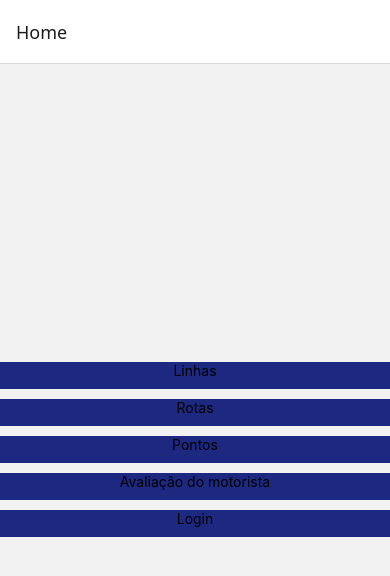
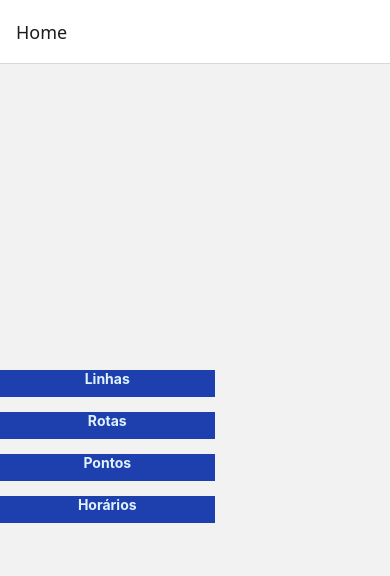
Before and after one commit to Kauanigonzaga/transporte-publico-mobile, a React Native app: screen /Home in a window 390 px wide. Shown: the top 576 px of the page. Built offline with nearby package versions, Linux system fonts and the light colour scheme; what react-native-responsive-fontsize would draw is missing.

Commit message:
Inicio da Home

```diff
--- a/src/telas/home/index.js
+++ b/src/telas/home/index.js
@@ -8,21 +8,24 @@ export default function Home() {
     return (
         <View style={styles.container}>
             <TouchableOpacity style={styles.botao} onPress={() => navigation.navigate('Linhas')}>
-
-                <Text style={styles.botao}>Linhas</Text>
+                <Text style={styles.titulo}>Linhas</Text>
             </TouchableOpacity>
             <TouchableOpacity style={styles.botao} onPress={() => navigation.navigate('Rotas')}>
-                <Text style={styles.botao}>Rotas</Text>
+                <Text style={styles.titulo}>Rotas</Text>
             </TouchableOpacity>
             <TouchableOpacity style={styles.botao} onPress={() => navigation.navigate('Pontos')}>
-                <Text style={styles.botao}>Pontos</Text>
+                <Text style={styles.titulo}>Pontos</Text>
             </TouchableOpacity>
-            <TouchableOpacity style={styles.botao} onPress={() => navigation.navigate('AvaliacaoMotorista')}>
-                <Text style={styles.botao}>Avaliação do motorista</Text>
+             <TouchableOpacity style={styles.botao} onPress={() => navigation.navigate('Horarios')}>
+                <Text style={styles.titulo}>Horários</Text>
+            </TouchableOpacity>
+
+           {/* <TouchableOpacity style={styles.botao} onPress={() => navigation.navigate('AvaliacaoMotorista')}>
+                <Text style={styles.titulo}>Avaliação do motorista</Text>
             </TouchableOpacity>
             <TouchableOpacity style={styles.botao} onPress={() => navigation.navigate('Login')}>
-                <Text style={styles.botao}>Login</Text>
-            </TouchableOpacity>
+                <Text style={styles.titulo}>Login</Text>
+            </TouchableOpacity>*/}
         </View>
     );
 }
--- a/src/telas/home/styles.js
+++ b/src/telas/home/styles.js
@@ -1,5 +1,6 @@
 import { RFValue } from 'react-native-responsive-fontsize';
 import { StyleSheet } from 'react-native';
+import { RFPercentage } from 'react-native-responsive-fontsize';
 
 const styles = StyleSheet.create({
 
@@ -7,21 +8,26 @@ const styles = StyleSheet.create({
         flex: 1,
         alingnItems: 'center',
         justifyContent: 'center',
-       borderRadius: RFValue(20),
+        borderRadius: RFPercentage(20),
         justifyContent: 'center',
+        border: RFPercentage(10),
+        borderRadius: RFPercentage(10),
     },
     titulo: {
-        fontSize: 50,
+        fontSize: RFPercentage(3),
         fontWeight: 'bold',
-        marginBottom: 100,
-        borderRadius: RFValue(20),
+        marginBottom: 10,
+        borderRadius: RFPercentage(20),
         textAlign: 'center',
+        color: '#E0F2FE',
     },
     botao:{
-        backgroundColor: '#1d2881',
-        marginBottom: 10,
-        textAlign: 'center',
-        fontSize: RFValue(30),
+        backgroundColor: '#1E40AF',
+        marginBottom: 15,
+        borderRadius: RFPercentage(30),
+        width: '55%',
+        marginLeft: RFPercentage(11),
+
     },
 
 });
```
Also changed, not shown: src/telas/horarios/index.js (added, +9 -0 lines).
